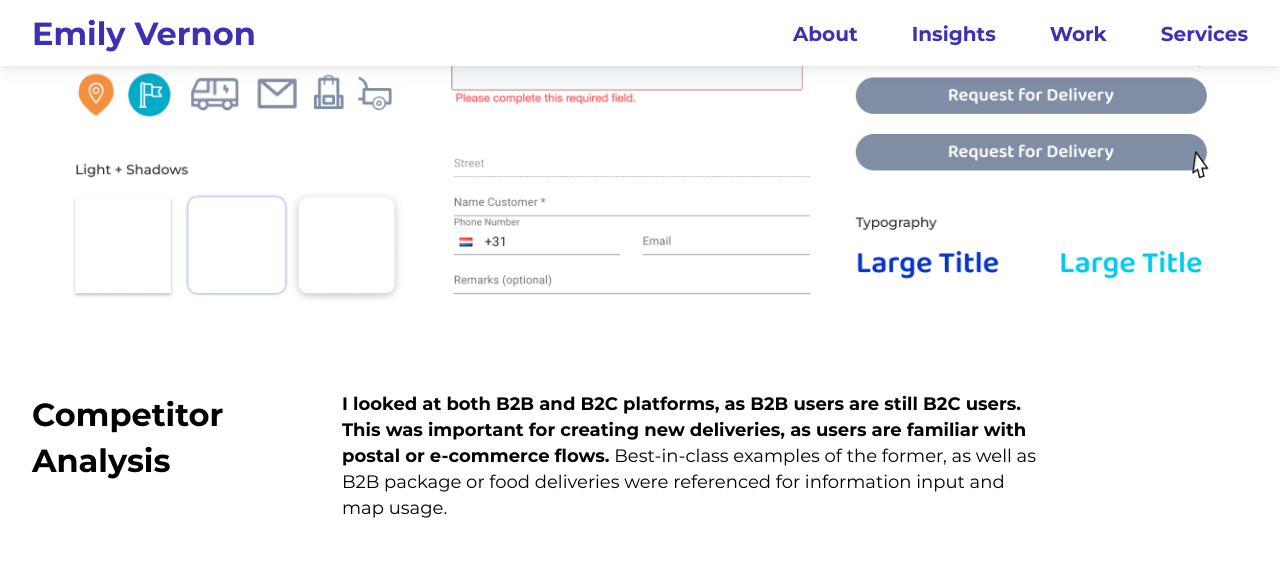
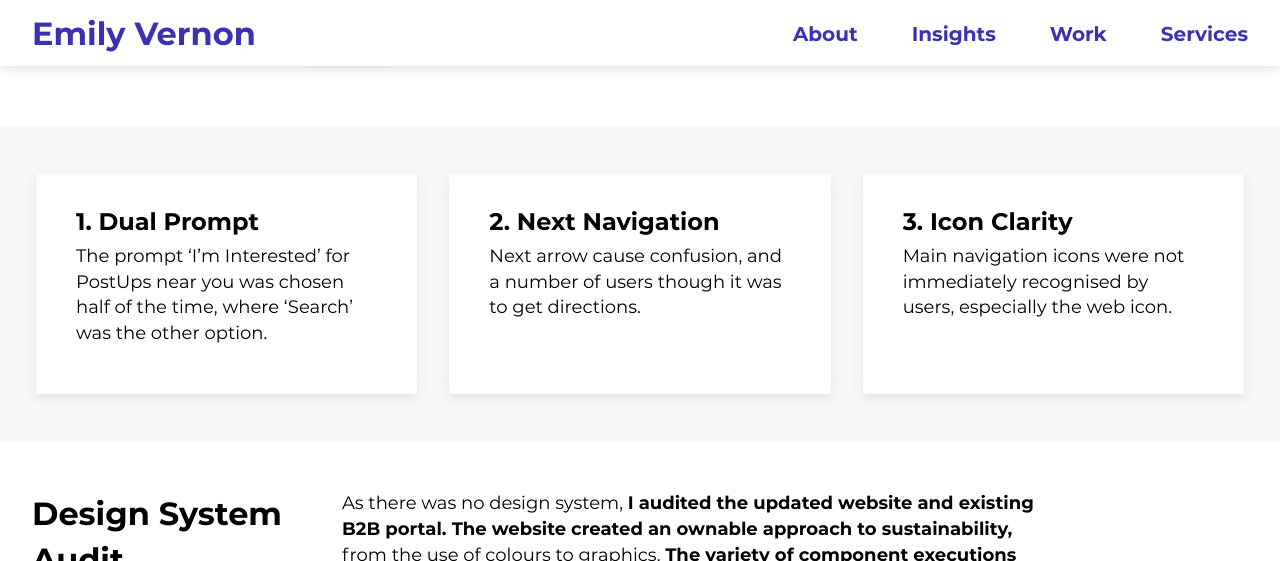
Before and after one commit to emilygv/emilyvernon.com, a Jekyll site: the page built from _casestudies/bringly.md, in a window 1280 px wide and 900 px high, scrolled down 2358 px, cut to the strip 0-561 px from the top of the window. Built offline with Jekyll 4.4.1, drawn with Linux system fonts in a browser that asks for light colours.

Commit message:
Update bringly.md

```diff
--- a/_casestudies/bringly.md
+++ b/_casestudies/bringly.md
@@ -12,6 +12,20 @@
 ---
 
 ## Analyse
+
+![](/assets/images/casestudies/bringly/bringly_design_audit.png)
+
+{% capture info-highlight %}
+#### 1. Dual Prompt
+The prompt ‘I’m Interested’ for PostUps near you was chosen half of the time, where ‘Search’ was the other option.
+|
+#### 2. Next Navigation
+Next arrow cause confusion, and a number of users though it was to get directions.
+|
+#### 3. Icon Clarity
+Main navigation icons were not immediately recognised by users, especially the web icon.
+{% endcapture %}
+{% include info-highlight.html content=info-highlight %}
 
 {% include case_h3_block.html
 title="Design System Audit"
```
